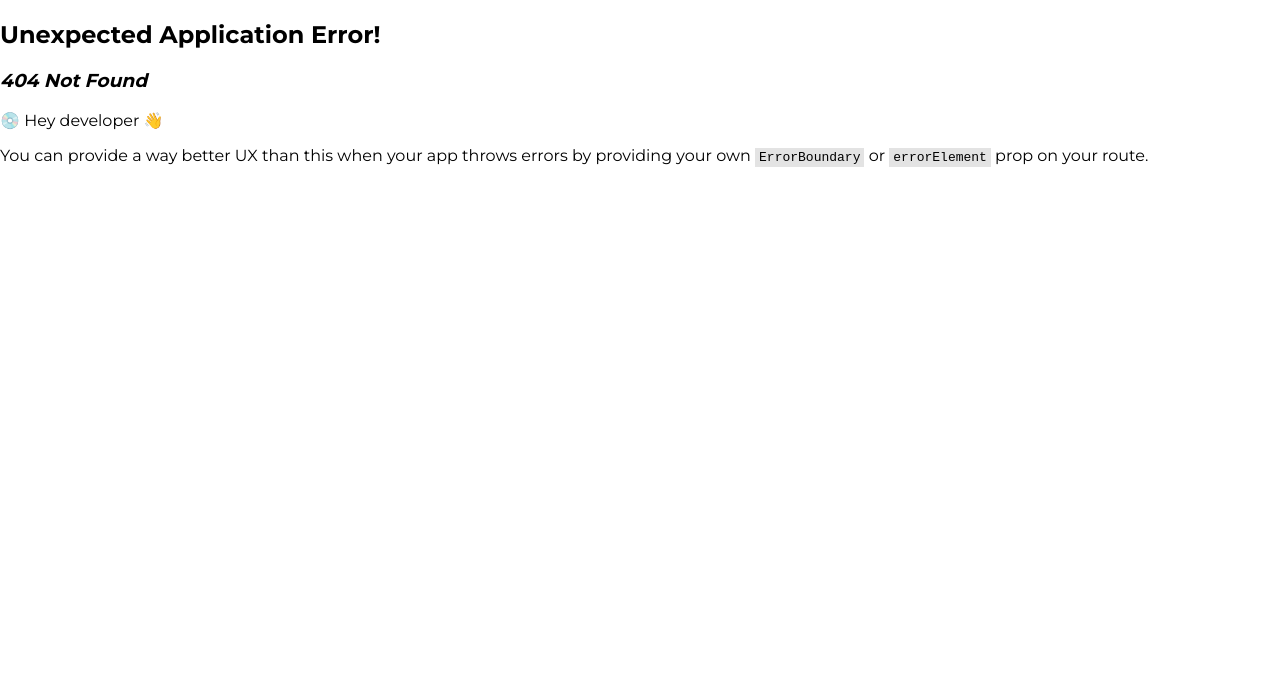
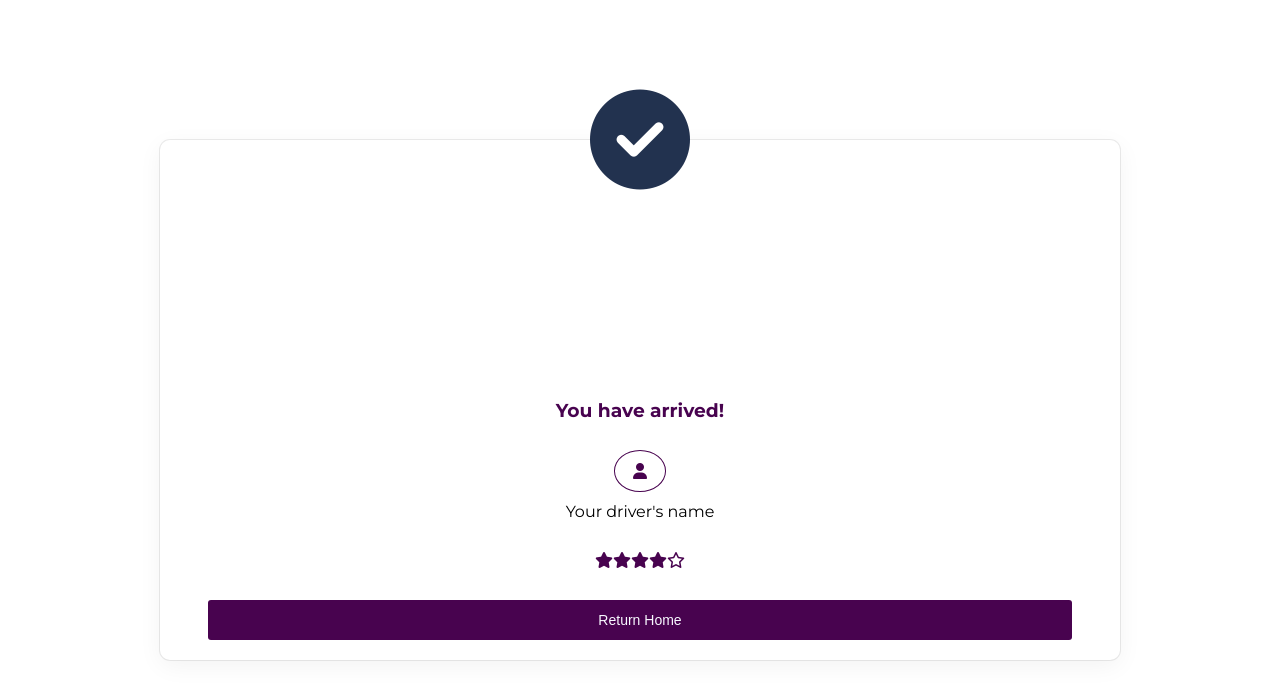
Before and after one commit to JuanAlfonsus/BlueEagle, a React (Vite) app in the folder app/: page /success in a window 1280 px wide. Before the commit this address had no page. Shown: the top 700 px of the page. Built offline with nearby package versions, Linux system fonts and the light colour scheme.

Commit message:
feat: success view

```diff
--- a/app/src/routes/index.jsx
+++ b/app/src/routes/index.jsx
@@ -9,6 +9,7 @@ import FleetView from "../views/FleetView";
 import CheckoutView from "../views/CheckoutView";
 import BookingConfirmationView from "../views/BookingConfirmationView";
 import WaitingView from "../views/WaitingView";
+import SuccessView from "../views/SuccessView";
 
 const router = createBrowserRouter([
     {
@@ -40,6 +41,10 @@ const router = createBrowserRouter([
         element: <WaitingView />
     },
     {
+        path: "/success",
+        element: <SuccessView />
+    },
+    {
         path: "/login",
         element: <LoginView />,
         loader: () => localStorage.access_token ? redirect('/') : null
--- /dev/null
+++ b/app/src/styles/success.css
@@ -0,0 +1,47 @@
+#confirmation-page {
+    width: 100vw;
+    height: 100vh;
+    display: flex;
+    justify-content: center;
+    align-items: center;
+}
+
+#receipt {
+    height: 65%;
+    width: 75%;
+    box-shadow: rgba(0, 0, 0, 0.05) 0px 6px 24px 0px, rgba(0, 0, 0, 0.08) 0px 0px 0px 1px;
+    border-radius: 10px;
+    display: flex;
+    flex-direction: column;
+    align-items: center;
+    position: relative;
+    gap: 10px;
+}
+
+.round {
+    height: 100px;
+    width: 100px;
+    border-radius: 50%;
+    position: absolute;
+    top: -50px;
+    left: 50%;
+    transform: translate(-50%);
+}
+
+.title {
+    margin-top: 25%;
+    padding: 0 20px;
+    text-align: center;
+    color: #48034F;
+}
+
+.profile {
+    height: 50px;
+    width: 50px;
+    border-radius: 50%;
+    display: flex;
+    flex-direction: column;
+    justify-content: center;
+    align-items: center;
+    border: #48034F 1px solid;
+}
--- /dev/null
+++ b/app/src/views/SuccessView.jsx
@@ -0,0 +1,41 @@
+import { useNavigate } from 'react-router-dom'
+import '../styles/success.css'
+
+export default function SuccessView() {
+
+    const navigate = useNavigate()
+
+    const handleHome = () => {
+        navigate('/')
+    }
+
+    return (
+        <>
+            {/* header */}
+            <div id='confirmation-page'>
+                <div id='receipt'>
+                    <i className="fa-solid fa-circle-check round" style={{ color: '#22324f', fontSize: '100px', backgroundColor: 'white' }}></i>
+                    <div className='title'>
+                        <h3>You have arrived!</h3>
+                    </div>
+
+                    <div className='profile'>
+                        <i class="fa-solid fa-user" style={{ color: '#48034F' }}></i>
+                    </div>
+                    <span>Your driver's name</span>
+                    <div style={{ marginTop: '20px' }}>
+                        <i className="fa-solid fa-star" style={{ color: '#48034F' }}></i>
+                        <i className="fa-solid fa-star" style={{ color: '#48034F' }}></i>
+                        <i className="fa-solid fa-star" style={{ color: '#48034F' }}></i>
+                        <i className="fa-solid fa-star" style={{ color: '#48034F' }}></i>
+                        <i className="fa-regular fa-star" style={{ color: '#48034F' }}></i>
+                    </div>
+
+                    <div style={{ padding: '20px', width: '90%' }}>
+                        <button className="button button-primary continue-button" onClick={handleHome}>Return Home</button>
+                    </div>
+                </div>
+            </div>
+        </>
+    )
+}
--- a/app/src/views/WaitingView.jsx
+++ b/app/src/views/WaitingView.jsx
@@ -8,7 +8,7 @@ export default function WaitingView() {
 
     useEffect(() => {
         setTimeout(() => {
-            navigate('/')
+            navigate('/success')
         }, 3000)
     }, [])
 
```
Also changed, not shown: app/src/assets/success.svg (added), app/src/assets/successMark.svg (added).
